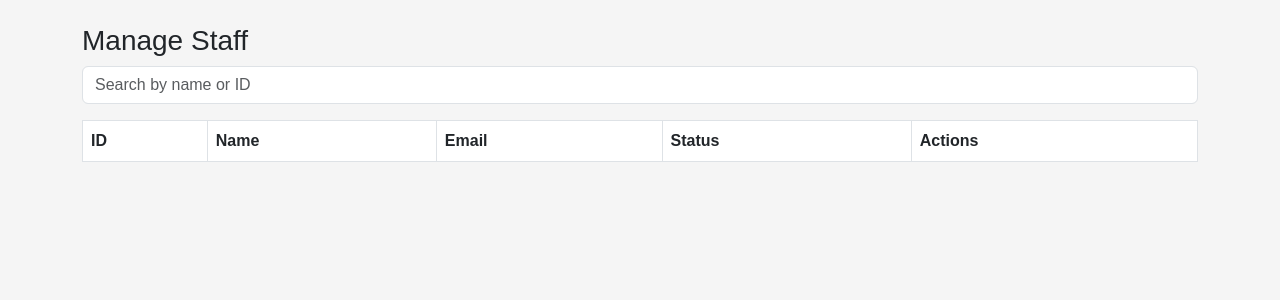
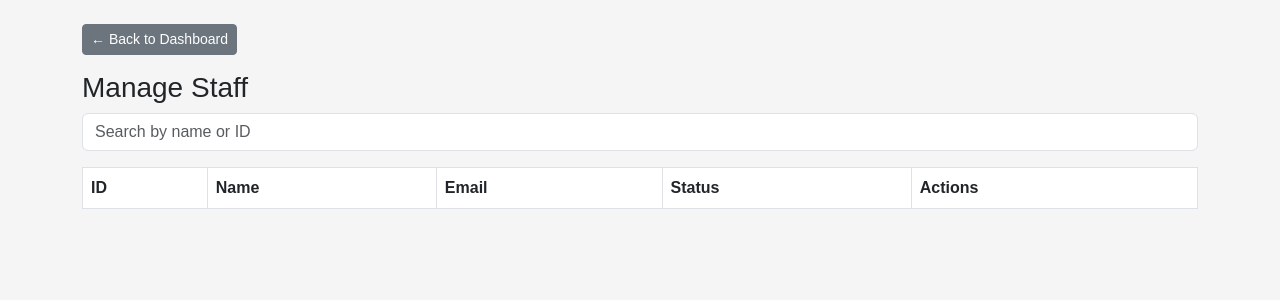
Before and after one commit to Arshkohli100/trekking_mang, a Flask app: page /admin/staff in a window 1280 px wide. Shown: the part 56-356 px from the top of the page. Run offline with Flask 3, Linux system fonts and the light colour scheme; the visitor is signed in with stand-in values (Sample User, id 1); data comes from the database, SQL or seed files in the repository; lists and menus that the app fills with data are empty.

Commit message:
Fix trek manager link, back buttons, and trek visibility

```diff
--- a/trekking_app/templates/admin/bookings.html
+++ b/trekking_app/templates/admin/bookings.html
@@ -1,5 +1,8 @@
 {% extends 'base.html' %}
 {% block title %}All Bookings{% endblock %}
+{% block back_button %}
+<a href="{{ url_for('admin.dashboard') }}" class="btn btn-secondary btn-sm mb-3">&larr; Back to Dashboard</a>
+{% endblock %}
 {% block content %}
 <h3>All Bookings</h3>
 <table class="table table-bordered">
--- a/trekking_app/templates/admin/staff.html
+++ b/trekking_app/templates/admin/staff.html
@@ -1,5 +1,8 @@
 {% extends 'base.html' %}
 {% block title %}Manage Staff{% endblock %}
+{% block back_button %}
+<a href="{{ url_for('admin.dashboard') }}" class="btn btn-secondary btn-sm mb-3">&larr; Back to Dashboard</a>
+{% endblock %}
 {% block content %}
 <h3>Manage Staff</h3>
 <form method="GET" class="mb-3">
--- a/trekking_app/templates/admin/treks.html
+++ b/trekking_app/templates/admin/treks.html
@@ -1,5 +1,8 @@
 {% extends 'base.html' %}
 {% block title %}Manage Treks{% endblock %}
+{% block back_button %}
+<a href="{{ url_for('admin.dashboard') }}" class="btn btn-secondary btn-sm mb-3">&larr; Back to Dashboard</a>
+{% endblock %}
 {% block content %}
 <div class="d-flex justify-content-between align-items-center mb-3">
     <h3>Manage Treks</h3>
@@ -107,7 +110,7 @@
                     </select>
                     <label>Status</label>
                     <select name="status" class="form-control mb-2">
-                        <option>Pending</option><option>Approved</option><option>Open</option><option>Closed</option><option>Completed</option>
+                        <option>Open</option><option>Pending</option><option>Approved</option><option>Closed</option><option>Completed</option>
                     </select>
                     <label>Start Date</label><input type="date" name="start_date" class="form-control mb-2">
                     <label>End Date</label><input type="date" name="end_date" class="form-control mb-2">
--- a/trekking_app/templates/admin/users.html
+++ b/trekking_app/templates/admin/users.html
@@ -1,5 +1,8 @@
 {% extends 'base.html' %}
 {% block title %}Manage Users{% endblock %}
+{% block back_button %}
+<a href="{{ url_for('admin.dashboard') }}" class="btn btn-secondary btn-sm mb-3">&larr; Back to Dashboard</a>
+{% endblock %}
 {% block content %}
 <h3>Manage Users</h3>
 <form method="GET" class="mb-3">
--- a/trekking_app/templates/base.html
+++ b/trekking_app/templates/base.html
@@ -11,7 +11,13 @@
     {% if session.get('user_id') %}
     <nav class="navbar navbar-expand-lg navbar-dark bg-dark">
         <div class="container">
-            <a class="navbar-brand" href="/">Trek Manager</a>
+            {% if session.get('role') == 'admin' %}
+                <a class="navbar-brand" href="{{ url_for('admin.dashboard') }}">Trek Manager</a>
+            {% elif session.get('role') == 'staff' %}
+                <a class="navbar-brand" href="{{ url_for('staff.dashboard') }}">Trek Manager</a>
+            {% else %}
+                <a class="navbar-brand" href="{{ url_for('user.dashboard') }}">Trek Manager</a>
+            {% endif %}
             <div class="navbar-nav ms-auto">
                 <span class="navbar-text text-light me-3">Hi, {{ session['name'] }} ({{ session['role'] }})</span>
                 <a class="nav-link text-light" href="{{ url_for('auth.logout') }}">Logout</a>
@@ -27,6 +33,7 @@
                 {% endfor %}
             {% endif %}
         {% endwith %}
+        {% block back_button %}{% endblock %}
         {% block content %}{% endblock %}
     </div>
     <script src="https://cdn.jsdelivr.net/npm/bootstrap@5.3.0/dist/js/bootstrap.bundle.min.js"></script>
--- a/trekking_app/templates/staff/participants.html
+++ b/trekking_app/templates/staff/participants.html
@@ -1,8 +1,10 @@
 {% extends 'base.html' %}
 {% block title %}Participants{% endblock %}
+{% block back_button %}
+<a href="{{ url_for('staff.dashboard') }}" class="btn btn-secondary btn-sm mb-3">&larr; Back to Dashboard</a>
+{% endblock %}
 {% block content %}
 <h3>Participants for {{ trek.name }}</h3>
-<a href="{{ url_for('staff.dashboard') }}" class="btn btn-secondary mb-3">Back</a>
 <table class="table table-bordered">
     <thead><tr><th>ID</th><th>Name</th><th>Email</th><th>Booking Date</th><th>Status</th></tr></thead>
     <tbody>
--- a/trekking_app/templates/user/history.html
+++ b/trekking_app/templates/user/history.html
@@ -1,5 +1,8 @@
 {% extends 'base.html' %}
 {% block title %}Booking History{% endblock %}
+{% block back_button %}
+<a href="{{ url_for('user.dashboard') }}" class="btn btn-secondary btn-sm mb-3">&larr; Back to Dashboard</a>
+{% endblock %}
 {% block content %}
 <h3>Booking History</h3>
 <table class="table table-bordered">
--- a/trekking_app/templates/user/profile.html
+++ b/trekking_app/templates/user/profile.html
@@ -1,5 +1,8 @@
 {% extends 'base.html' %}
 {% block title %}Edit Profile{% endblock %}
+{% block back_button %}
+<a href="{{ url_for('user.dashboard') }}" class="btn btn-secondary btn-sm mb-3">&larr; Back to Dashboard</a>
+{% endblock %}
 {% block content %}
 <h3>Edit Profile</h3>
 <form method="POST" class="col-md-5">
--- a/trekking_app/templates/user/treks.html
+++ b/trekking_app/templates/user/treks.html
@@ -1,5 +1,8 @@
 {% extends 'base.html' %}
 {% block title %}Search Treks{% endblock %}
+{% block back_button %}
+<a href="{{ url_for('user.dashboard') }}" class="btn btn-secondary btn-sm mb-3">&larr; Back to Dashboard</a>
+{% endblock %}
 {% block content %}
 <h3>Search Treks</h3>
 <form method="GET" class="row mb-3">
```
